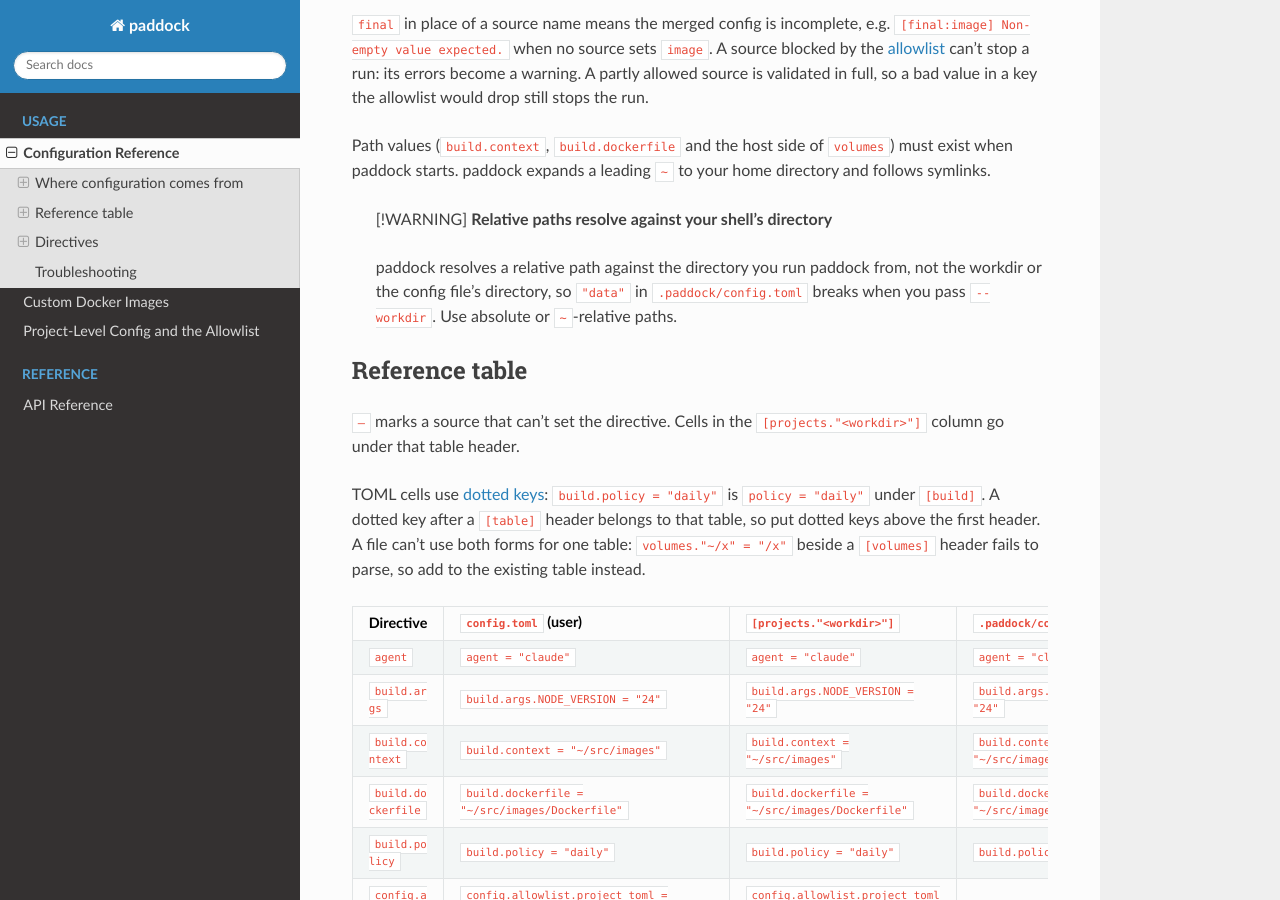
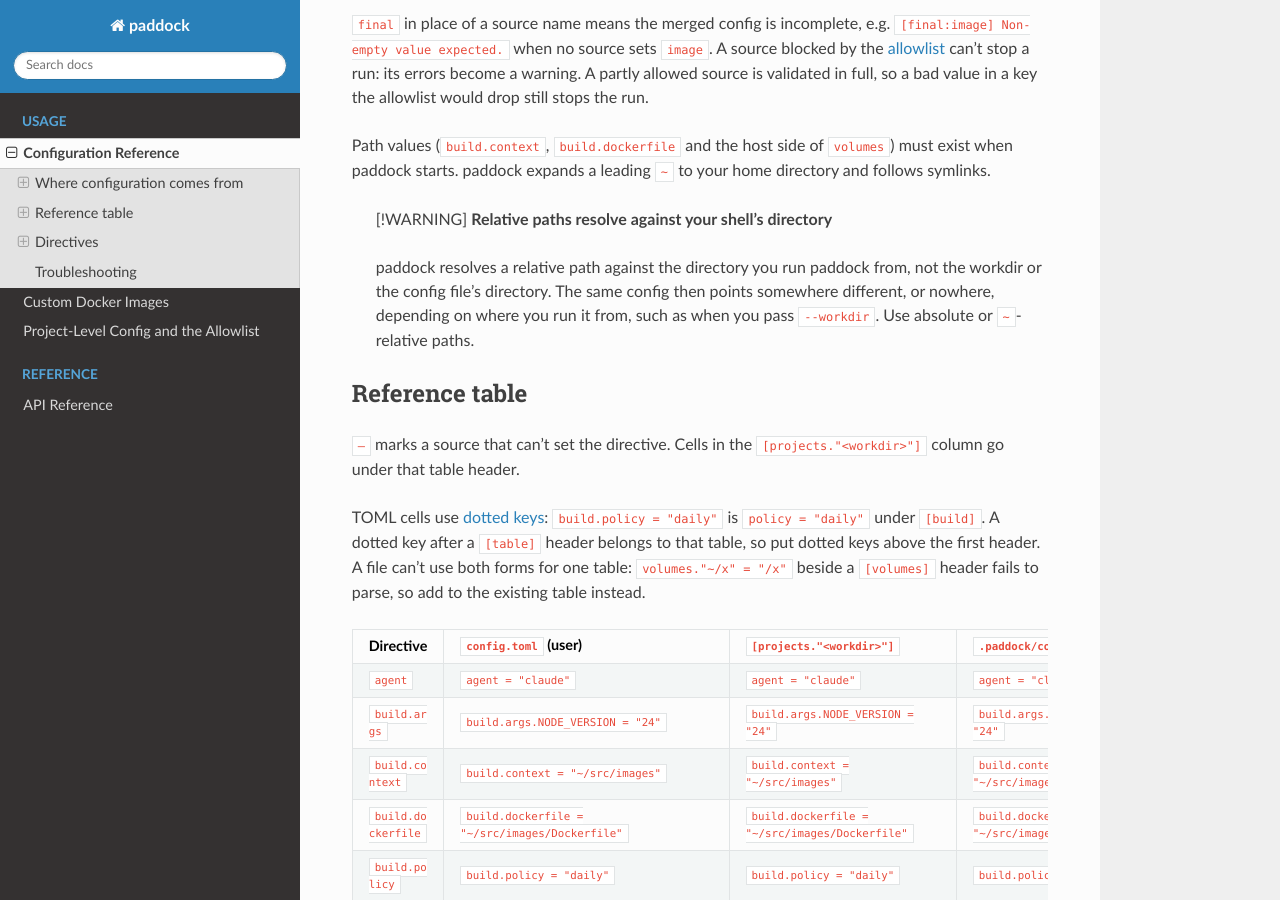
Before and after one commit to todofixthis/paddock, a Sphinx documentation site: the page built from docs/usage/configuration.md, in a window 1280 px wide and 900 px high, scrolled down 1500 px. Built offline with Sphinx 7.4.7 and the Read the Docs theme 3.1.0, drawn with Linux system fonts in a browser that asks for light colours.

```diff
--- a/docs/usage/configuration.md
+++ b/docs/usage/configuration.md
@@ -75,8 +75,9 @@ follows symlinks.
 > **Relative paths resolve against your shell's directory**
 >
 > paddock resolves a relative path against the directory you run paddock from, not the
-> workdir or the config file's directory, so `"data"` in `.paddock/config.toml` breaks
-> when you pass `--workdir`. Use absolute or `~`-relative paths.
+> workdir or the config file's directory. The same config then points somewhere
+> different, or nowhere, depending on where you run it from, such as when you pass
+> `--workdir`. Use absolute or `~`-relative paths.
 
 ## Reference table
 
```
